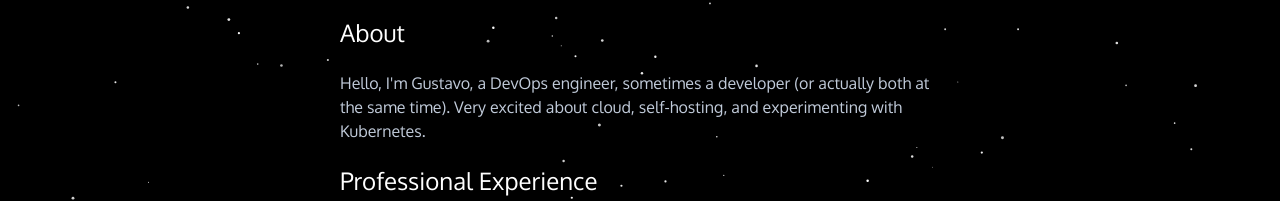
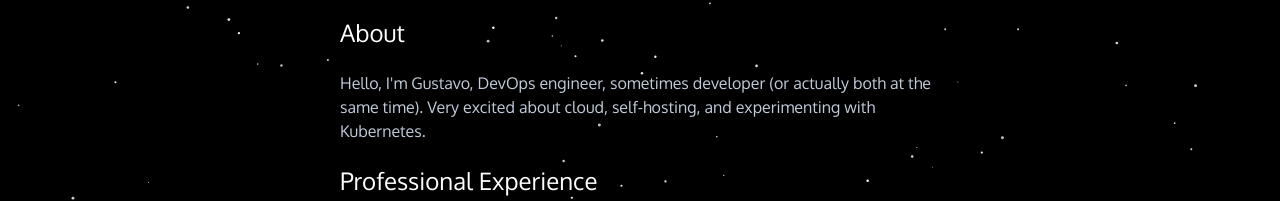
Before and after one commit to resendegu/resende.app, a React (Vite) app: page / in a window 1280 px wide. Shown: the part 244-445 px from the top of the page. Built offline with nearby package versions, Linux system fonts and the light colour scheme.

Commit message:
fix: typescript canvas

```diff
--- a/src/App.tsx
+++ b/src/App.tsx
@@ -100,6 +100,7 @@ function App() {
     function resize() {
       width = window.innerWidth;
       height = window.innerHeight;
+      if (!canvas) return; // Fix TS: canvas is possibly null
       canvas.width = width;
       canvas.height = height;
       createStars();
--- a/src/locales/en.json
+++ b/src/locales/en.json
@@ -1,7 +1,7 @@
 {
   "about": {
     "title": "About",
-    "description": "Hello, I'm Gustavo, a DevOps engineer, sometimes a developer (or actually both at the same time). Very excited about cloud, self-hosting, and experimenting with Kubernetes.",
+    "description": "Hello, I'm Gustavo, DevOps engineer, sometimes developer (or actually both at the same time). Very excited about cloud, self-hosting, and experimenting with Kubernetes.",
     "titleLine": "Developer",
     "greeting": "It is amazing that you're here!"
   },
```
